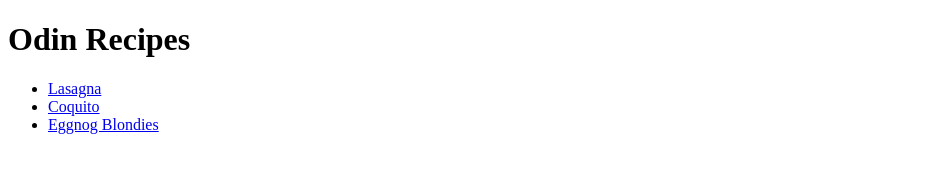
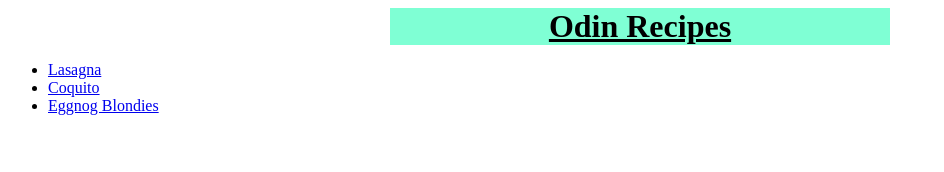
Before and after one commit to rudrapratapsinghh/odin_recipes, a plain HTML site: page index.html in a window 1280 px wide. Shown: the whole page, without its empty margins (0-944 px from the left). Drawn offline with Linux system fonts and the light colour scheme.

Commit message:
Add styles to h1 element

```diff
--- a/index.html
+++ b/index.html
@@ -4,6 +4,7 @@
     <meta charset="UTF-8">
     <meta name="viewport" content="width=device-width, initial-scale=1.0">
     <title>Document</title>
+    <link rel="stylesheet" href="styles.css">
 </head>
 <body>
     <h1>
--- /dev/null
+++ b/styles.css
@@ -0,0 +1,7 @@
+h1 {
+    margin: 8px auto;
+    text-decoration: underline;
+    background-color: aquamarine;
+    max-width: 500px;
+    text-align: center;
+}
```
